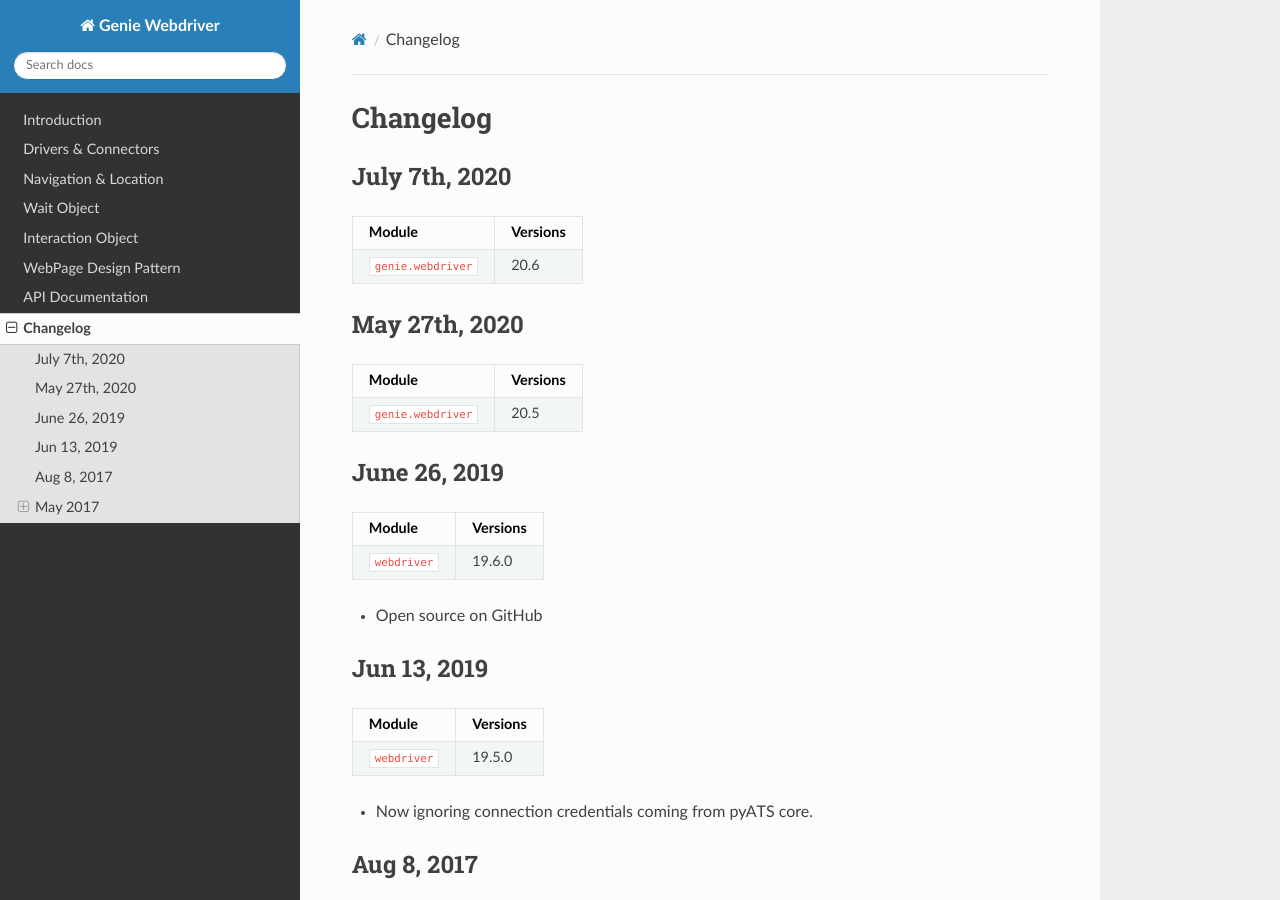
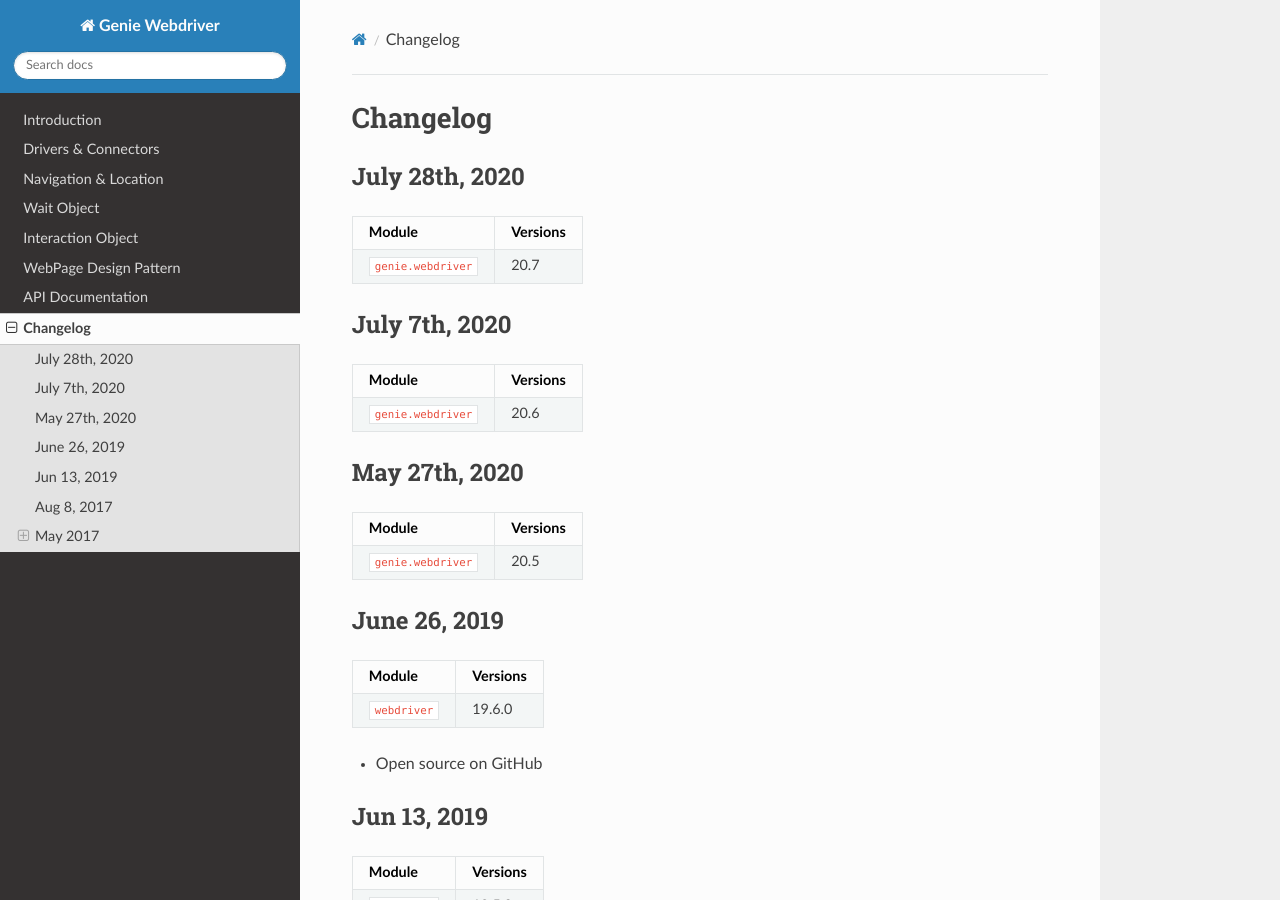
Before and after one commit to CiscoTestAutomation/geniewebdriver, a Sphinx documentation site: the page built from docs/changelog/index.rst, in a window 1280 px wide and 900 px high. Built offline with Sphinx 7.4.7 and the Read the Docs theme 2.0.0, drawn with Linux system fonts in a browser that asks for light colours.

Commit message:
Releasing v20.7

```diff
--- a/docs/changelog/index.rst
+++ b/docs/changelog/index.rst
@@ -1,5 +1,14 @@
 Changelog
 =========
+
+July 28th, 2020
+--------------
+
++-------------------------------+-------------------------------+
+| Module                        | Versions                      |
++===============================+===============================+
+| ``genie.webdriver``           | 20.7                          |
++-------------------------------+-------------------------------+
 
 July 7th, 2020
 --------------
```
Also changed, not shown: 1 other file.
